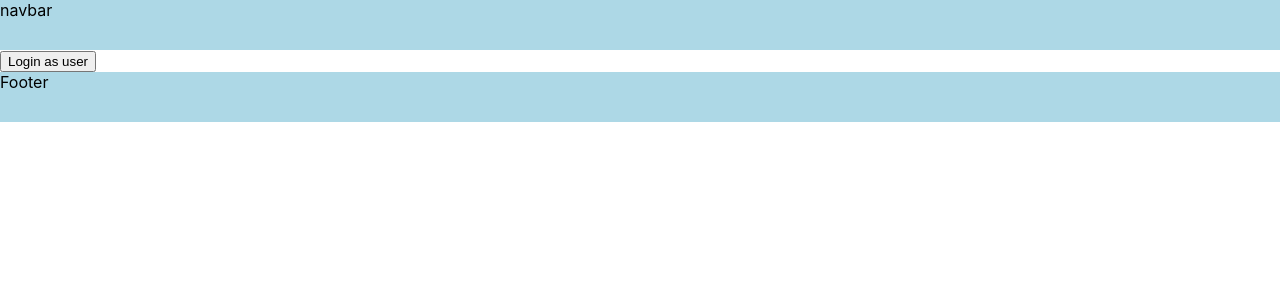
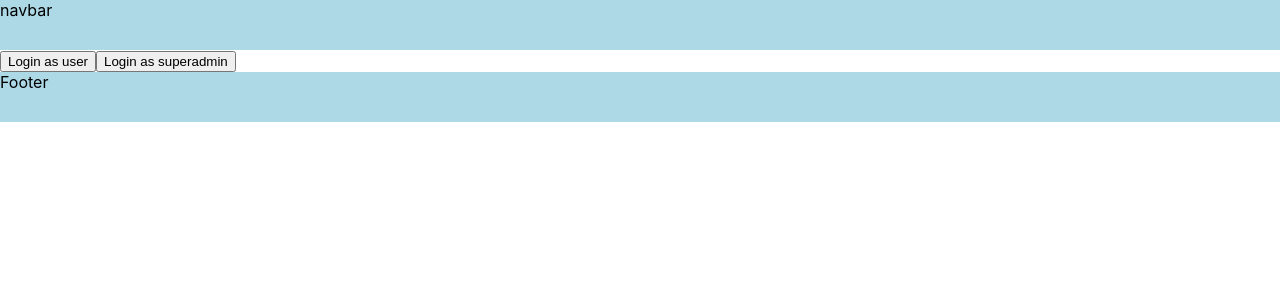
Before and after one commit to wilhelmmozes/nextjstraining, a Next.js app: page /backoffice/login in a window 1280 px wide. Shown: the top 300 px of the page. Built offline with nearby package versions, Linux system fonts and the light colour scheme.

Commit message:
add middleware

```diff
--- a/middleware.js
+++ b/middleware.js
@@ -2,6 +2,7 @@ import {NextResponse} from 'next/server';
 
 export default function middleware(request){
     const status = request.cookies.get('status');
+    const role = request.cookies.get('role');
     // console.log("ini request", request);
     const url = request.url;
     const {origin} = request.nextUrl;
@@ -9,8 +10,9 @@ export default function middleware(request){
 
     if(!status){
         console.log("status kosong");
-        // return NextResponse.rewrite(`${origin}/backoffice/login`);
+        return NextResponse.rewrite(`${origin}/backoffice/login`);
     }
+    if(role)
     console.log("status ada");
     // return NextResponse.rewrite(`${request.nextUrl}`);
 
--- a/pages/backoffice/login.js
+++ b/pages/backoffice/login.js
@@ -3,8 +3,11 @@ import React from 'react';
 export default function Login(){
     return (
         <div>
-            <button onClick={() => {document.cookie=`status=authenticated;path:/backoffice`}}>
+            <button onClick={() => {document.cookie=`status=authenticated;path:/backoffice;role="admin"`}}>
                 Login as user
+            </button>
+            <button onClick={() => {document.cookie=`status=authenticated;path:/backoffice;role="super"`}}>
+                Login as superadmin
             </button>
         </div>
     )
```
